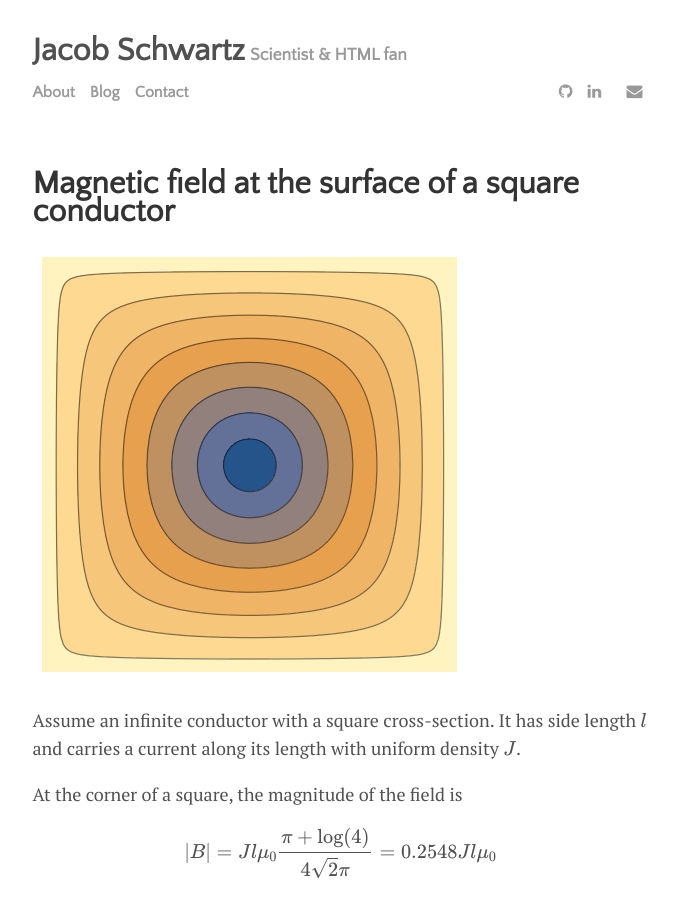
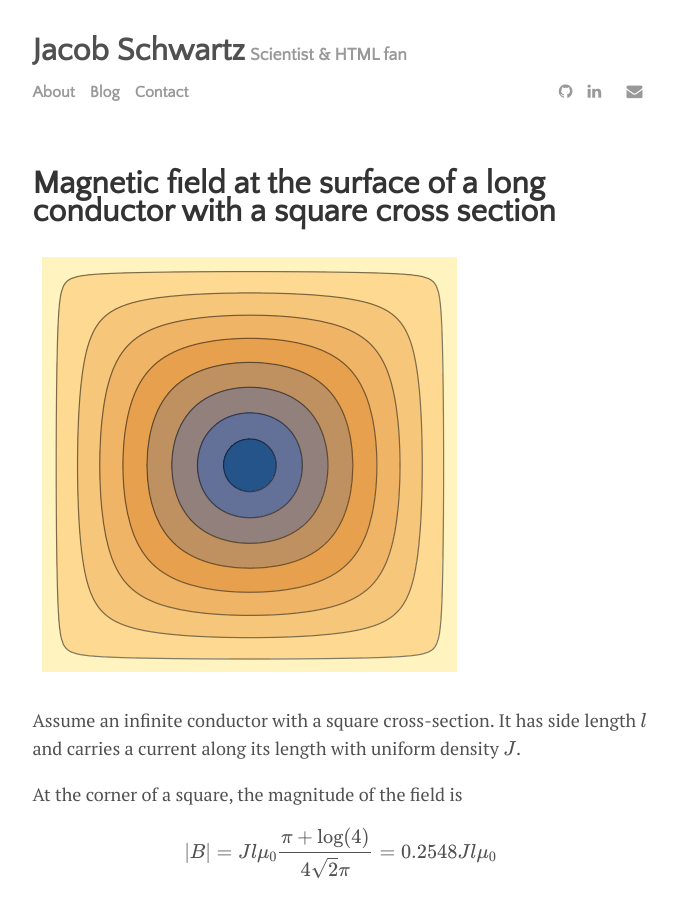
Before and after one commit to cfe316/cfe316.github.io, a Jekyll site: the page built from _posts/2020-10-21-square-bfield.md, in a window 1280 px wide and 900 px high. Shown: the whole window, without its empty margins (300-977 px from the left). Built offline with Jekyll 4.4.1, drawn with Linux system fonts in a browser that asks for light colours; formulas are drawn with MathJax 3; a style sheet for code colours, icons or effects is not loaded.

Commit message:
Better title

```diff
--- a/_posts/2020-10-21-square-bfield.md
+++ b/_posts/2020-10-21-square-bfield.md
@@ -1,6 +1,6 @@
 ---
 layout: post
-title: "Magnetic field at the surface of a square conductor"
+title: "Magnetic field at the surface of a long conductor with a square cross section"
 author: "Jacob Schwartz"
 categories: journal
 tags: [magnets,algebra]
```
